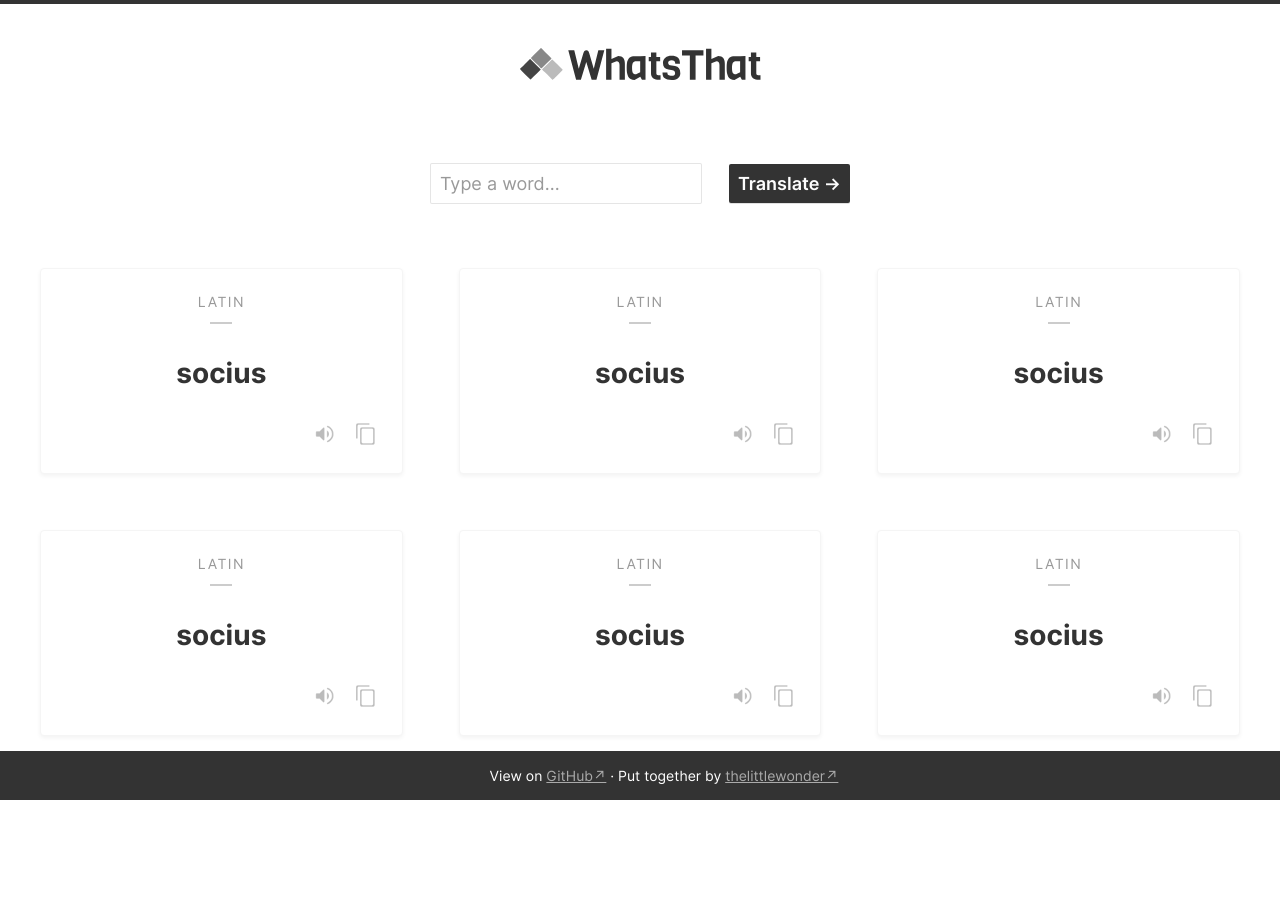
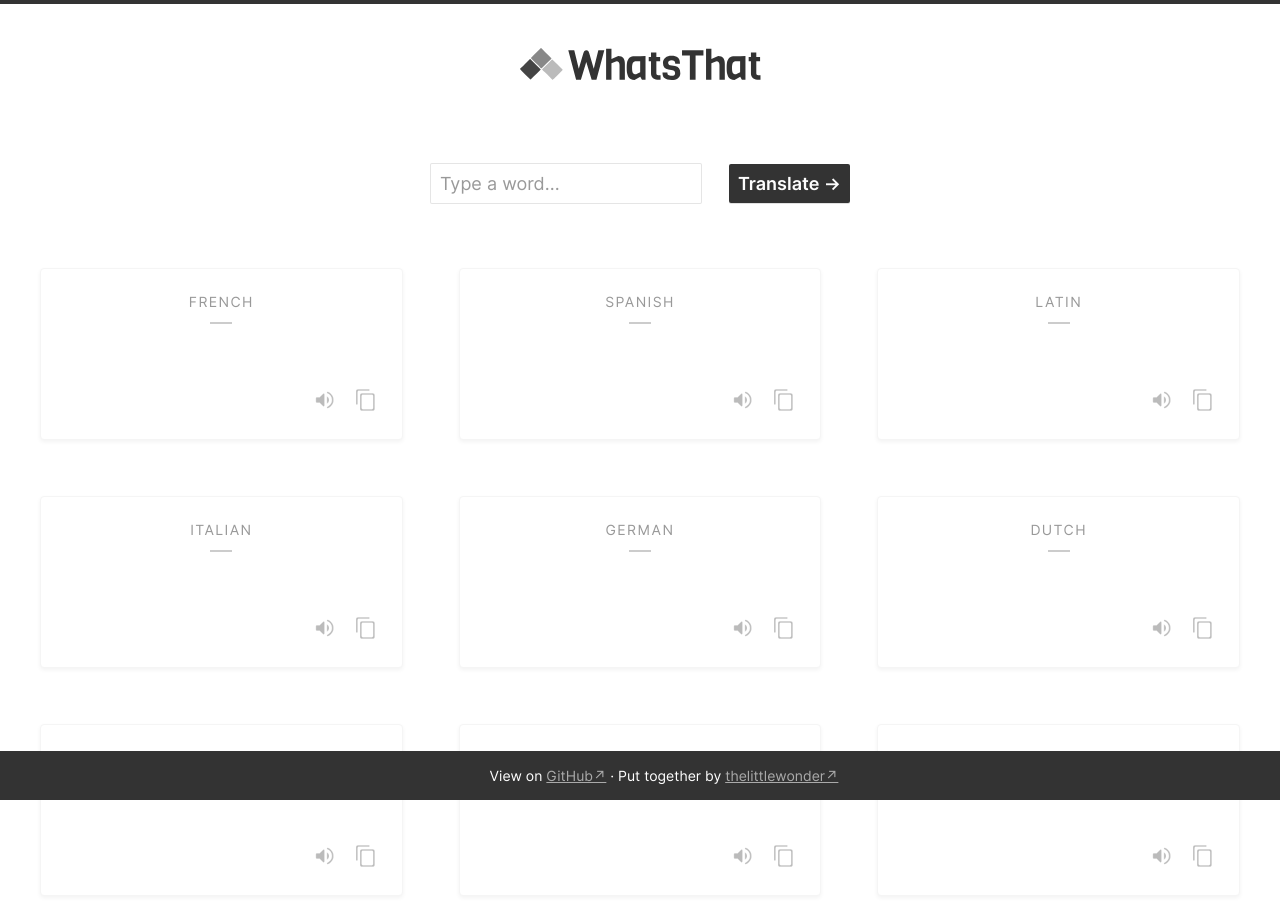
Before and after one commit to thelittlewonder/whatsthat, a React (Create React App) app: page / in a window 1280 px wide. Shown: the top 906 px of the page. Before the commit the page ends 800 px from the top, so only its background shows below. Built offline with nearby package versions, Linux system fonts and the light colour scheme.

Commit message:
update components and styles

```diff
--- a/package.json
+++ b/package.json
@@ -3,6 +3,7 @@
   "version": "0.1.0",
   "private": true,
   "dependencies": {
+    "google-translate-api-browser": "^1.1.71",
     "node-sass": "^4.11.0",
     "react": "^16.8.6",
     "react-dom": "^16.8.6",
--- a/src/App.js
+++ b/src/App.js
@@ -1,25 +1,78 @@
 import React, { Component } from 'react';
 import Search from './components/Search';
 import Header from './components/Header';
+import Grid from './components/Grid';
 import EmptyState from './components/EmptyState';
-import Card from './components/Card';
 import Footer from './components/Footer';
 import './App.scss';
 
 class App extends Component {
+  state = {
+      translatedWords : [
+      {
+        id:1,
+        languageCode:'fr',
+        languageWord:'French',
+        translation:''
+      },
+      {
+        id:2,
+        languageCode:'es',
+        languageWord:'Spanish',
+        translation:''
+      },
+      {
+        id:3,
+        languageCode:'la',
+        languageWord:'Latin',
+        translation:''
+      },
+      {
+        id:4,
+        languageCode:'it',
+        languageWord:'Italian',
+        translation:''
+      },
+      {
+        id:5,
+        languageCode:'de',
+        languageWord:'German',
+        translation:''
+      },
+      {
+        id:6,
+        languageCode:'nl',
+        languageWord:'Dutch',
+        translation:''
+      },
+      {
+        id:7,
+        languageCode:'zu',
+        languageWord:'Zulu',
+        translation:''
+      },
+      {
+        id:8,
+        languageCode:'ru',
+        languageWord:'Russian',
+        translation:''
+      },
+      {
+        id:9,
+        languageCode:'pt',
+        languageWord:'Portugese',
+        translation:''
+      },
+    ],
+    query: ''
+  }
+
   render() {
     return (
       <div className="App">
           <Header/>
-          <Search/>
-          <div className="grid">
-            <Card/>
-            <Card/>
-            <Card/>
-            <Card/>
-            <Card/>
-            <Card/>
-          </div>
+          <Search value={this.state.query}/>
+          <Grid items={this.state.translatedWords}/>
           <Footer/>
       </div>
     );
--- a/src/App.scss
+++ b/src/App.scss
@@ -205,22 +205,25 @@
 
 .grid {
   display: grid;
+
   @media screen and (min-width: 769px) {
     max-width: 1200px;
     margin: 0 auto;
-    grid-template-columns: repeat(auto-fit, minmax(300px, 1fr));;
+    grid-template-columns: repeat(auto-fit, minmax(300px, 1fr));
     grid-gap: 3.5em;
+    margin-bottom: 5em;
   }
 
   @media screen and (max-width: 768px) {
     padding: 0 2em;
     grid-row-gap: 2.5em;
+    margin-bottom: 5em;
   }
 }
 
 
 @media screen and (max-width: 768px) {
   .grid:last-child {
-    margin-bottom: 5em!important;
+    margin-bottom: 5em !important;
   }
 }
--- a/src/components/Card.js
+++ b/src/components/Card.js
@@ -7,9 +7,9 @@ class Card extends Component {
   render() {
     return (
       <div className="card">
-        <h2>Latin</h2>
+        <h2>{this.props.language}</h2>
         <div className="divider"></div>
-        <h3>socius</h3>
+        <h3>{this.props.translated}</h3>
         <div className="actions">
           <img src={Sound} alt="Speak Translation" title="Speak"/>
           <img src={Copy} alt="Copy Translation" title="Copy to Clipboard"/>
--- a/src/components/Footer.js
+++ b/src/components/Footer.js
@@ -5,7 +5,7 @@ class Footer extends Component {
   render() {
     return (
       <div className="footer">
-       <p>View on <a href="http://github.com/littlewonder/whatsthat" target="_blank">GitHub↗</a>  ·  Put together by <a href="https://twitter.com/lilwonderspeaks" target="_blank">thelittlewonder↗</a></p>
+       <p>View on <a href="http://github.com/littlewonder/whatsthat" target="_blank" rel="noopener noreferrer" >GitHub↗</a>  ·  Put together by <a href="https://twitter.com/lilwonderspeaks" target="_blank" rel="noopener noreferrer">thelittlewonder↗</a></p>
       </div>
     );
   }
--- /dev/null
+++ b/src/components/Grid.js
@@ -0,0 +1,15 @@
+import React, { Component } from 'react';
+import '../App.scss';
+import Card from './Card';
+
+class Grid extends Component {
+  render() {
+    return (
+      <div className="grid">
+          {this.props.items.map(el => <Card language={el.languageWord} translated={el.translation} key={el.id}/>)}
+      </div>
+    );
+  }
+}
+
+export default Grid;
```
Also changed, not shown: 1 other file (tests, documents, lock files or other folders).
